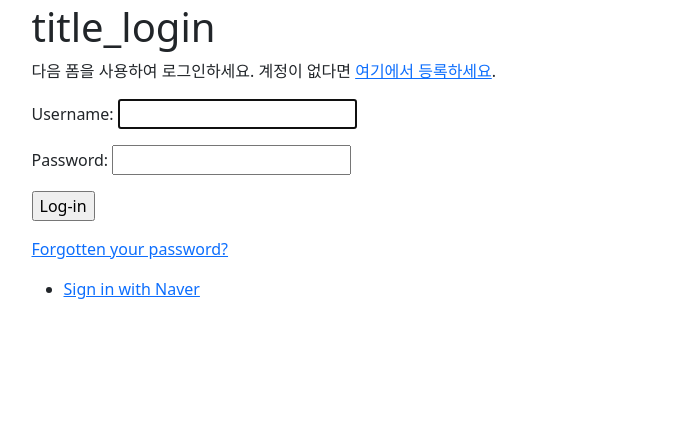
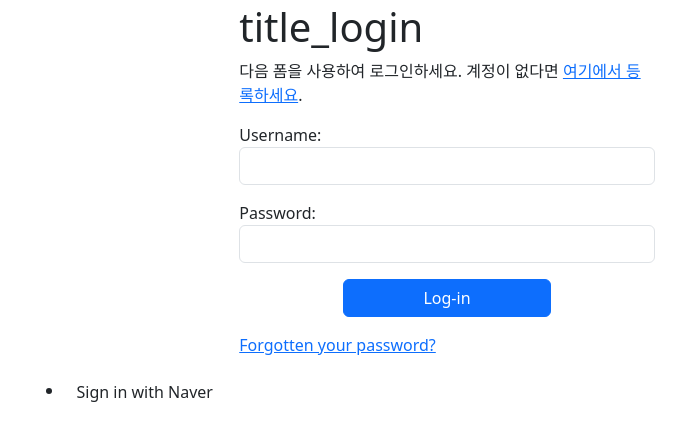
Before and after one commit to jmbae-live/mysite2, a Django app: page /en/account/login/ in a window 1280 px wide. Shown: the part 55-496 px from the top of the page, without its empty margins (193-879 px from the left). Run offline with Django 4.2, Linux system fonts and the light colour scheme; parts of the project's set-up code (start-up, migrations or seed data) failed here and were passed over.

Commit message:
로그인 폼, 로그인 템플릿 부트스트랩 스타일 적용

```diff
--- /dev/null
+++ b/account/forms.py
@@ -0,0 +1,7 @@
+from django.contrib.auth.forms import AuthenticationForm
+from django import forms
+
+
+class MyLoginForm(AuthenticationForm):
+    username = forms.CharField(widget=forms.TextInput(attrs={'class': 'form-control'}))
+    password = forms.CharField(widget=forms.PasswordInput(attrs={'class': 'form-control'}))
--- a/account/templates/registration/login.html
+++ b/account/templates/registration/login.html
@@ -3,6 +3,7 @@
 {% block title %}{% trans "title_login" %}{% endblock title %}
 
 {% block content %}
+    <div class="d-grid col-6 mx-auto">
         <h1>{% trans "title_login" %}</h1>
         {% if form.errors %}
             <p>
@@ -15,13 +16,12 @@
                 계정이 없다면 <a href="{% url "register" %}">여기에서 등록하세요</a>.
             </p>
         {% endif %}
-    <div class="login-form">
         <form action="{% url 'login' %}" method="post">
             {{ form.as_p }}
             {% csrf_token %}
             <input type="hidden" name="next" value="{{ next }}">
-            <p>
-                <input type="submit" value="Log-in">
+            <p class="d-grid gap-2 col-6 mx-auto">
+                <input class="btn btn-primary" type="submit" value="Log-in">
             </p>
         </form>
         <p>
@@ -33,7 +33,7 @@
     <div class="social">
         <ul>
             <li class="naver">
-                <a href="{% url 'social:begin' 'naver' %}">
+                <a class="btn" href="{% url 'social:begin' 'naver' %}">
                     Sign in with Naver
                 </a>
             </li>
--- a/account/urls.py
+++ b/account/urls.py
@@ -1,8 +1,9 @@
 from django.urls import path, include
 
-from .views import RegisterView
+from .views import RegisterView, CustomLoginView
 
 urlpatterns = [
+    path('login/', CustomLoginView.as_view(), name='login'),
     path('', include('django.contrib.auth.urls')),
     path('register/', RegisterView.as_view(), name='register'),
 ]
--- a/account/views.py
+++ b/account/views.py
@@ -1,15 +1,19 @@
 from django.contrib.auth.forms import UserCreationForm
 from django.contrib.auth.views import LoginView
-from django.shortcuts import render, redirect
+from django.shortcuts import redirect
 from django.urls import reverse_lazy
 from django.views.generic import CreateView
+
+from account.forms import MyLoginForm
 
 
 # Create your views here.
 class CustomLoginView(LoginView):
+    form_class = MyLoginForm
+
     def dispatch(self, request, *args, **kwargs):
         if request.user.is_authenticated:
-            return redirect('dashboard')
+            return redirect('home')
         return super().dispatch(request, *args, **kwargs)
 
 
```
Lines whose indentation alone changed are shown as unchanged.
